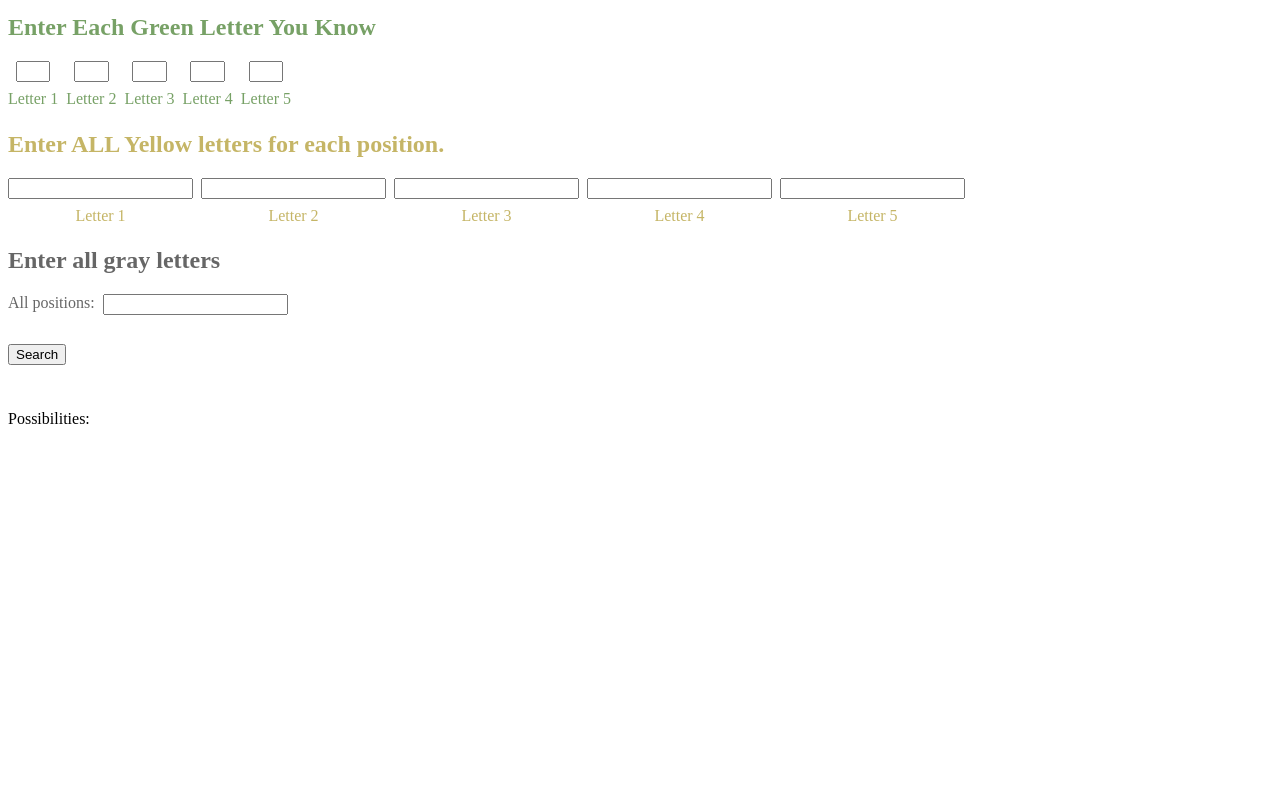
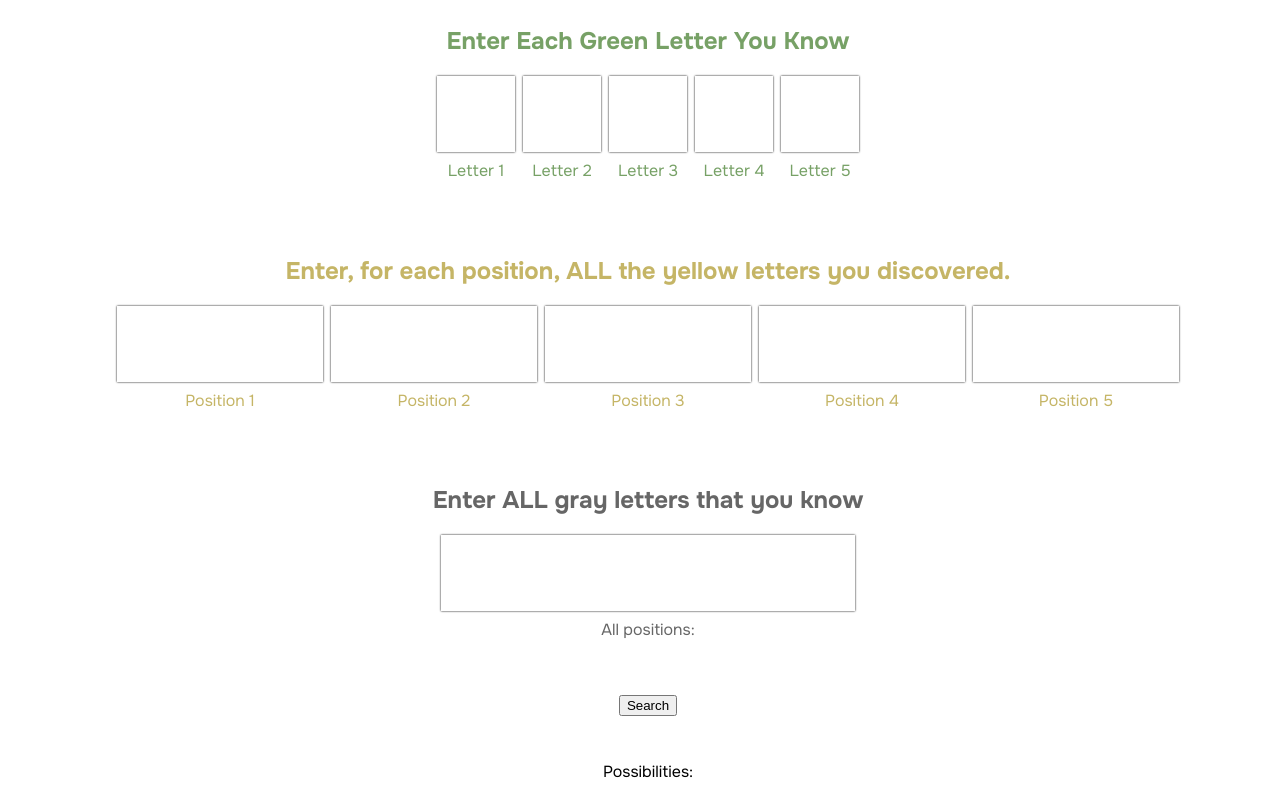
Before and after one commit to elunico/Wordle-Hinter, a plain HTML site: page static/index.html in a window 1280 px wide. Shown: the part 86-892 px from the top of the page. Before the commit the page ends 800 px from the top, so only its background shows below. Drawn offline with Linux system fonts and the light colour scheme; files that its build step writes are made by us from their sources; files whose address does not match are found by name.

Commit message:
update styles

```diff
--- a/static/index.html
+++ b/static/index.html
@@ -17,7 +17,7 @@
           type="text"
           name=""
           id="green1-in"
-          class="green green-input"
+          class="green any-input green-input"
         />
 
         <span class="green" id="green2">Letter 2</span>
@@ -27,7 +27,7 @@
           type="text"
           name=""
           id="green2-in"
-          class="green green-input"
+          class="green any-input green-input"
         />
 
         <span class="green" id="green3">Letter 3</span>
@@ -37,7 +37,7 @@
           type="text"
           name=""
           id="green3-in"
-          class="green green-input"
+          class="green any-input green-input"
         />
 
         <span class="green" id="green4">Letter 4</span>
@@ -47,7 +47,7 @@
           type="text"
           name=""
           id="green4-in"
-          class="green green-input"
+          class="green any-input green-input"
         />
 
         <span class="green" id="green5">Letter 5</span>
@@ -57,61 +57,63 @@
           type="text"
           name=""
           id="green5-in"
-          class="green green-input"
+          class="green any-input green-input"
         />
       </section>
 
-      <h2 class="yellow">Enter ALL Yellow letters for each position.</h2>
+      <h2 class="yellow">
+        Enter, for each position, ALL the yellow letters you discovered.
+      </h2>
       <section id="yellows">
-        <span id="yellow1" class="yellow">Letter 1</span>
+        <span id="yellow1" class="yellow">Position 1</span>
         <input
           autocorrect="off"
           autocomplete="off"
           type="text"
           name=""
           id="yellow1-in"
-          class="yellow yellow-in"
+          class="yellow any-input yellow-in"
         />
-        <span id="yellow2" class="yellow">Letter 2</span>
+        <span id="yellow2" class="yellow">Position 2</span>
         <input
           autocorrect="off"
           autocomplete="off"
           type="text"
           name=""
           id="yellow2-in"
-          class="yellow yellow-in"
+          class="yellow any-input yellow-in"
         />
-        <span id="yellow3" class="yellow">Letter 3</span>
+        <span id="yellow3" class="yellow">Position 3</span>
         <input
           autocorrect="off"
           autocomplete="off"
           type="text"
           name=""
           id="yellow3-in"
-          class="yellow yellow-in"
+          class="yellow any-input yellow-in"
         />
-        <span id="yellow4" class="yellow">Letter 4</span>
+        <span id="yellow4" class="yellow">Position 4</span>
         <input
           autocorrect="off"
           autocomplete="off"
           type="text"
           name=""
           id="yellow4-in"
-          class="yellow yellow-in"
+          class="yellow any-input yellow-in"
         />
-        <span id="yellow5" class="yellow">Letter 5</span>
+        <span id="yellow5" class="yellow">Position 5</span>
         <input
           autocorrect="off"
           autocomplete="off"
           type="text"
           name=""
           id="yellow5-in"
-          class="yellow yellow-in"
+          class="yellow any-input yellow-in"
         />
       </section>
 
-      <h2 class="gray">Enter all gray letters</h2>
-      <section>
+      <h2 class="gray">Enter ALL gray letters that you know</h2>
+      <section id="grays">
         <span class="gray">All positions: </span>
         <input
           autocorrect="off"
@@ -119,7 +121,7 @@
           type="text"
           name="grays"
           id="gray-in"
-          class="gray"
+          class="gray any-input"
         />
       </section>
       <section>
--- a/static/index.js
+++ b/static/index.js
@@ -3,19 +3,59 @@ let button = document.querySelector("#search-button");
 button.addEventListener("click", doSubmission);
 console.log("done");
 
+let greenInputs = [];
+let yellowInputs = [];
+let grayInput = document.querySelector("#gray-in");
+
+document.onreadystatechange = function () {
+  if (document.readyState == "complete") {
+    for (let i = 1; i <= 5; i++) {
+      yellowInputs.push(document.querySelector(`#yellow${i}-in`));
+      greenInputs.push(document.querySelector(`#green${i}-in`));
+    }
+
+    for (let idx = 0; idx < 5; idx++) {
+      let inelt = greenInputs[idx];
+      inelt.addEventListener("input", function () {
+        // if (this.value.length > 1) {
+        //   this.value = this.value.charAt(this.value.length - 1);
+        // }
+        if (this.value.length == 1) {
+          if (this.value == " ") {
+            this.value = "";
+          }
+          greenInputs[idx + 1].focus();
+        }
+      });
+
+      inelt.addEventListener("keypress", function () {
+        if (event.key == "Enter") button.click();
+      });
+    }
+
+    for (let y of yellowInputs) {
+      y.addEventListener("keypress", function () {
+        if (event.key == "Enter") button.click();
+      });
+    }
+
+    grayInput.addEventListener("keypress", function () {
+      if (event.key == "Enter") button.click();
+    });
+  }
+};
+
 function doSubmission() {
   let greenIns = [];
   let yellowIns = [];
   for (let i = 1; i <= 5; i++) {
-    let yi = document.querySelector(`#yellow${i}-in`);
-    let gi = document.querySelector(`#green${i}-in`);
+    let yi = yellowInputs[i - 1];
+    let gi = greenInputs[i - 1];
     greenIns.push(gi.value);
     yellowIns.push(yi.value);
   }
-  console.log(greenIns, yellowIns);
 
-  let grayIn = document.querySelector("#gray-in");
-  let grays = grayIn.value;
+  let grays = grayInput.value;
 
   let url = URL.parse("search", window.location.toString());
   for (let i = 0; i < 5; i++) {
@@ -23,8 +63,6 @@ function doSubmission() {
     url.searchParams.set(`y${i + 1}`, yellowIns[i]);
   }
   url.searchParams.set("grays", grays);
-
-  console.log(url);
 
   fetch(url)
     .then((resp) => resp.json())
--- a/static/style.css
+++ b/static/style.css
@@ -1,30 +1,92 @@
+@import url('https://fonts.googleapis.com/css2?family=Onest:wght@100..900&display=swap');
+/* @import url('https://fonts.googleapis.com/css2?family=Instrument+Sans:ital,wght@0,400..700;1,400..700&display=swap'); */
+
+
+:root {
+    --the-font: "Onest";
+    --my-font-size: 2em;
+    --text-color: rgb(51, 51, 51);
+    --green-color:  rgb(119, 161, 102);
+    --yellow-color: rgb(197, 181, 102);
+    --letter-border: 5px solid black;
+    --letter-border-inactive: 5px solid white;
+}
+
+h1, h2 {
+    font-family: var(--the-font);
+}
+
+body {
+    font-family: var(--the-font);
+    display: flex;
+    flex-direction: column;
+    align-items: center;
+    justify-content: center;
+    width: 100%;
+}
 
 main {
     display: grid;
     grid-template-rows: repeat(3, max-content);
+    width: calc(var(--my-font-size) * 5);
+    width: min-content;
+    justify-items: center;
 }
 
 section {
     display: grid;
-    grid-template-columns: repeat(5, max-content) ;
     grid-template-rows: 1fr 1fr;
     row-gap: 0.5em;
     column-gap: 0.5em;
+
 }
 
-#greens span, #yellows span {
+#greens {
+ grid-template-columns: repeat(5, 1fr);
+ width: min-content;
+}
+
+#yellows {
+    grid-template-columns: repeat(5, 1fr);
+}
+
+#grays {
+    grid-template-columns: 1fr;
+}
+
+
+#greens span, #yellows span, #grays span {
     grid-row: 2;
     justify-self: center;
 }
 
-#greens input, #yellows input {
+#greens input, #yellows input, #grays input {
     grid-row: 1;
     justify-self: center;
 }
 
+.any-input {
+    height: var(--my-font-size);
+    font-size: var(--my-font-size);
+    text-align: center;
+    font-family: "Helvetica Neue Condensed Black";
+    text-transform: uppercase;
+    /* color: var(--text-color) !important; */
+    border: var(--letter-border-inactive);
+    box-shadow: 0px 0px 2px black;
+}
+
+.any-input:focus {
+    outline: none;
+    border: var(--letter-border);
+}
+
 .green-input {
-    width: 2em;
+    width: var(--my-font-size);
+}
 
+.yellow-in {
+    width: calc(var(--my-font-size) * 3);
 }
 
 .green {
```
Also changed, not shown: 1 other file.
